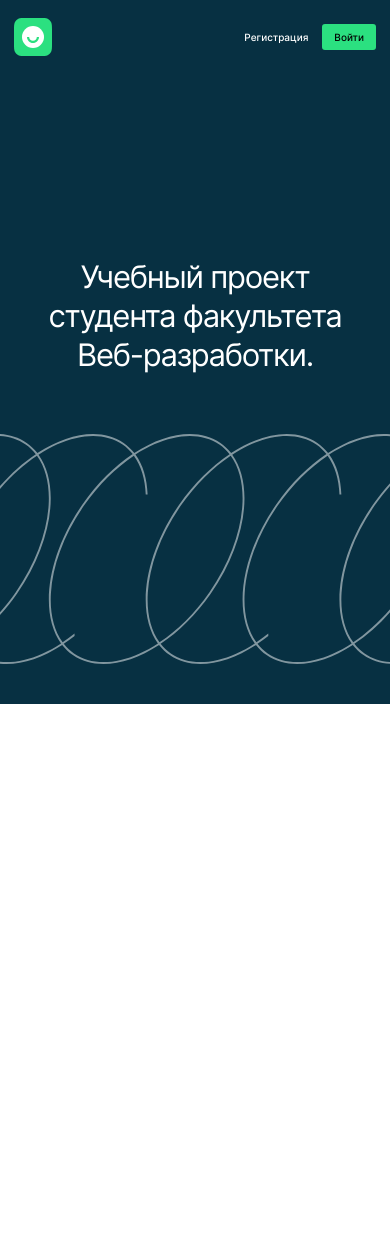
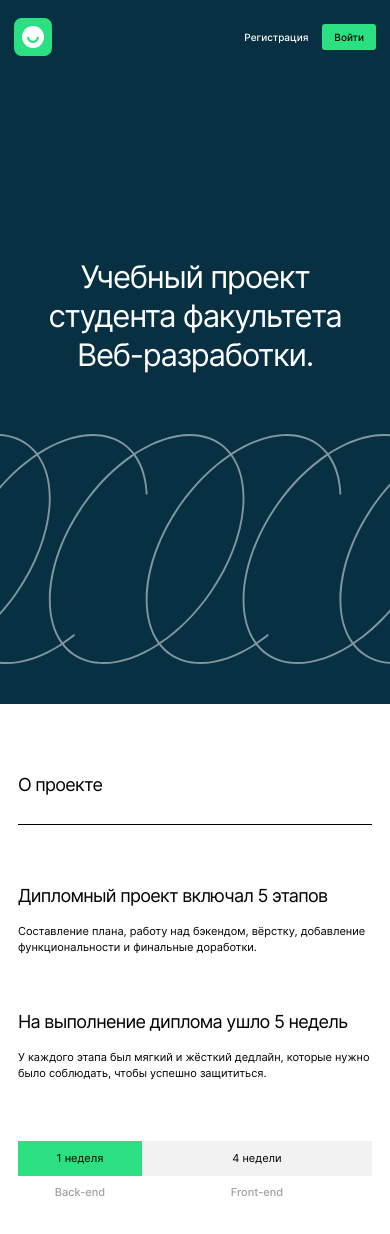
Before and after one commit to MgKraynova/movies-explorer-frontend, a React (Create React App) app: page / in a window 390 px wide. Shown: the top 1234 px of the page. Before the commit the page ends 844 px from the top, so only its background shows below. Built offline with nearby package versions, Linux system fonts and the light colour scheme.

Commit message:
add adaptive to about project section

```diff
--- a/src/components/Main/Main.js
+++ b/src/components/Main/Main.js
@@ -18,35 +18,34 @@ function Main() {
                     <h1 className="title-page__title">Учебный проект студента факультета Веб-разработки.</h1>
                     <img className="title-page__logo" alt="Логотип титульной страницы в виде абстракции"
                          src={titlePageLogo} />
-
                 </section>
-                {/*<section className="about-project section">*/}
-                {/*    <div className="section__header">*/}
-                {/*        <h2 className="section__title">О проекте</h2>*/}
-                {/*    </div>*/}
-                {/*    <div className="about-project__wrapper">*/}
-                {/*        <div className="about-project__info">*/}
-                {/*            <div className="about-project__text-container">*/}
-                {/*                <h3 className="about-project__subtitle">Дипломный проект включал 5 этапов</h3>*/}
-                {/*                <p className="about-project__text">Составление плана, работу над бэкендом, вёрстку, добавление функциональности и финальные доработки.</p>*/}
-                {/*            </div>*/}
-                {/*            <div className="about-project__text-container">*/}
-                {/*                <h3 className="about-project__subtitle">На выполнение диплома ушло 5 недель</h3>*/}
-                {/*                <p className="about-project__text">У каждого этапа был мягкий и жёсткий дедлайн, которые нужно было соблюдать, чтобы успешно защититься.</p>*/}
-                {/*            </div>*/}
-                {/*        </div>*/}
-                {/*        <div className="about-project__time-line">*/}
-                {/*            <div className="about-project__time-block about-project__time-block_size_small">*/}
-                {/*                <p className="about-project__time">1 неделя</p>*/}
-                {/*                <p className="about-project__caption">Back-end</p>*/}
-                {/*            </div>*/}
-                {/*            <div className="about-project__time-block about-project__time-block_size_big">*/}
-                {/*                <p className="about-project__time about-project__time_color_grey">4 недели</p>*/}
-                {/*                <p className="about-project__caption">Front-end</p>*/}
-                {/*            </div>*/}
-                {/*        </div>*/}
-                {/*    </div>*/}
-                {/*</section>*/}
+                <section className="about-project section">
+                    <div className="section__header">
+                        <h2 className="section__title">О проекте</h2>
+                    </div>
+                    <div className="about-project__wrapper">
+                        <div className="about-project__info">
+                            <div className="about-project__text-container">
+                                <h3 className="about-project__subtitle">Дипломный проект включал 5 этапов</h3>
+                                <p className="about-project__text">Составление плана, работу над бэкендом, вёрстку, добавление функциональности и финальные доработки.</p>
+                            </div>
+                            <div className="about-project__text-container">
+                                <h3 className="about-project__subtitle">На выполнение диплома ушло 5 недель</h3>
+                                <p className="about-project__text">У каждого этапа был мягкий и жёсткий дедлайн, которые нужно было соблюдать, чтобы успешно защититься.</p>
+                            </div>
+                        </div>
+                        <div className="about-project__time-line">
+                            <div className="about-project__time-block about-project__time-block_size_small">
+                                <p className="about-project__time">1 неделя</p>
+                                <p className="about-project__caption">Back-end</p>
+                            </div>
+                            <div className="about-project__time-block about-project__time-block_size_big">
+                                <p className="about-project__time about-project__time_color_grey">4 недели</p>
+                                <p className="about-project__caption">Front-end</p>
+                            </div>
+                        </div>
+                    </div>
+                </section>
                 {/*<section className="technology section">*/}
                 {/*    <div className="section__header">*/}
                 {/*        <h2 className="section__title">Технологии</h2>*/}
--- a/src/components/Main/about-project.css
+++ b/src/components/Main/about-project.css
@@ -6,6 +6,7 @@
     flex-direction: column;
     gap: 70px;
     box-sizing: border-box;
+    width: 100%;
 }
 
 @media screen and (max-width: 769px) {
@@ -13,6 +14,16 @@
         padding-top: 90px;
         padding-bottom: 90px;
         gap: 69px;
+    }
+}
+
+@media screen and (max-width: 426px) {
+    .about-project  {
+        padding-left: 18px;
+        padding-right: 18px;
+        padding-top: 70px;
+        padding-bottom: 70px;
+        gap: 60px;
     }
 }
 
@@ -29,6 +40,12 @@
     }
 }
 
+@media screen and (max-width: 426px) {
+    .about-project__wrapper {
+        gap: 60px;
+    }
+}
+
 .about-project__info {
     display: flex;
     flex-direction: row;
@@ -41,6 +58,15 @@
     }
 }
 
+@media screen and (max-width: 700px) {
+    .about-project__info  {
+        flex-direction: column;
+        gap: 56px;
+        align-items: center;
+        justify-content: center;
+    }
+}
+
 .about-project__text-container {
     display: flex;
     flex-direction: column;
@@ -48,9 +74,21 @@
     gap: 26px;
 }
 
+@media screen and (max-width: 700px) {
+    .about-project__text-container  {
+        width: unset;
+    }
+}
+
 @media screen and (max-width: 769px) {
     .about-project__text-container  {
         gap: 23px;
+    }
+}
+
+@media screen and (max-width: 426px) {
+    .about-project__text-container  {
+        gap: 16px;
     }
 }
 
@@ -62,6 +100,13 @@
     letter-spacing: -0.04em;
     color: #000000;
     margin: 0;
+}
+
+@media screen and (max-width: 769px) {
+    .about-project__subtitle  {
+        font-size: 18px;
+        line-height: 22px;
+    }
 }
 
 .about-project__text {
@@ -83,6 +128,14 @@
     }
 }
 
+@media screen and (max-width: 426px) {
+    .about-project__text  {
+        font-size: 11px;
+        line-height: 16px;
+        /* or 145% */
+    }
+}
+
 .about-project__time-line {
     display: flex;
     flex-direction: row;
@@ -93,6 +146,12 @@
     flex-direction: column;
     gap: 14px;
     box-sizing: border-box;
+}
+
+@media screen and (max-width: 426px) {
+    .about-project__time-block  {
+        gap: 10px;
+    }
 }
 
 .about-project__time-block_size_small {
@@ -113,6 +172,16 @@
     }
 }
 
+@media screen and (max-width: 426px) {
+    .about-project__time-block_size_small {
+        width: 35%;
+    }
+
+    .about-project__time-block_size_big {
+        width: 65%;
+    }
+}
+
 .about-project__time {
     font-style: normal;
     font-weight: 400;
@@ -124,6 +193,14 @@
     padding: 9.5px 0;
     background: #2BE080;
     width: 100%;
+}
+
+@media screen and (max-width: 426px) {
+    .about-project__time {
+        font-size: 11px;
+        line-height: 13px;
+        padding: 11px 0;
+    }
 }
 
 .about-project__time_color_grey {
@@ -140,3 +217,11 @@
     color: #A0A0A0;
     margin: 0;
 }
+
+@media screen and (max-width: 426px) {
+    .about-project__caption {
+        font-size: 11px;
+        line-height: 13px;
+        /* identical to box height */
+    }
+}
--- a/src/components/Main/section.css
+++ b/src/components/Main/section.css
@@ -1,13 +1,15 @@
 .section {
     box-sizing: border-box;
-    padding: 0 70px;
+    padding-left: 70px;
+    padding-right: 70px;
     /*width: 100%;*/
     /*todo ?*/
 }
 
 @media screen and (max-width: 900px) {
     .section {
-        padding: 0 50px;
+        padding-left: 50px;
+        padding-right: 50px;
     }
 }
 
@@ -17,9 +19,21 @@
     }
 }
 
+@media screen and (max-width: 426px) {
+    .section {
+        padding: unset;
+    }
+}
+
 .section__header {
     border-bottom: 1px solid #000000;
     padding-bottom: 23px;
+}
+
+@media screen and (max-width: 426px) {
+    .section__header {
+        padding-bottom: 28px;
+    }
 }
 
 .section__title {
@@ -32,3 +46,11 @@
     color: #000000;
     margin: 0;
 }
+
+@media screen and (max-width: 426px) {
+    .section__title {
+        font-size: 18px;
+        line-height: 22px;
+        /* identical to box height */
+    }
+}
```
